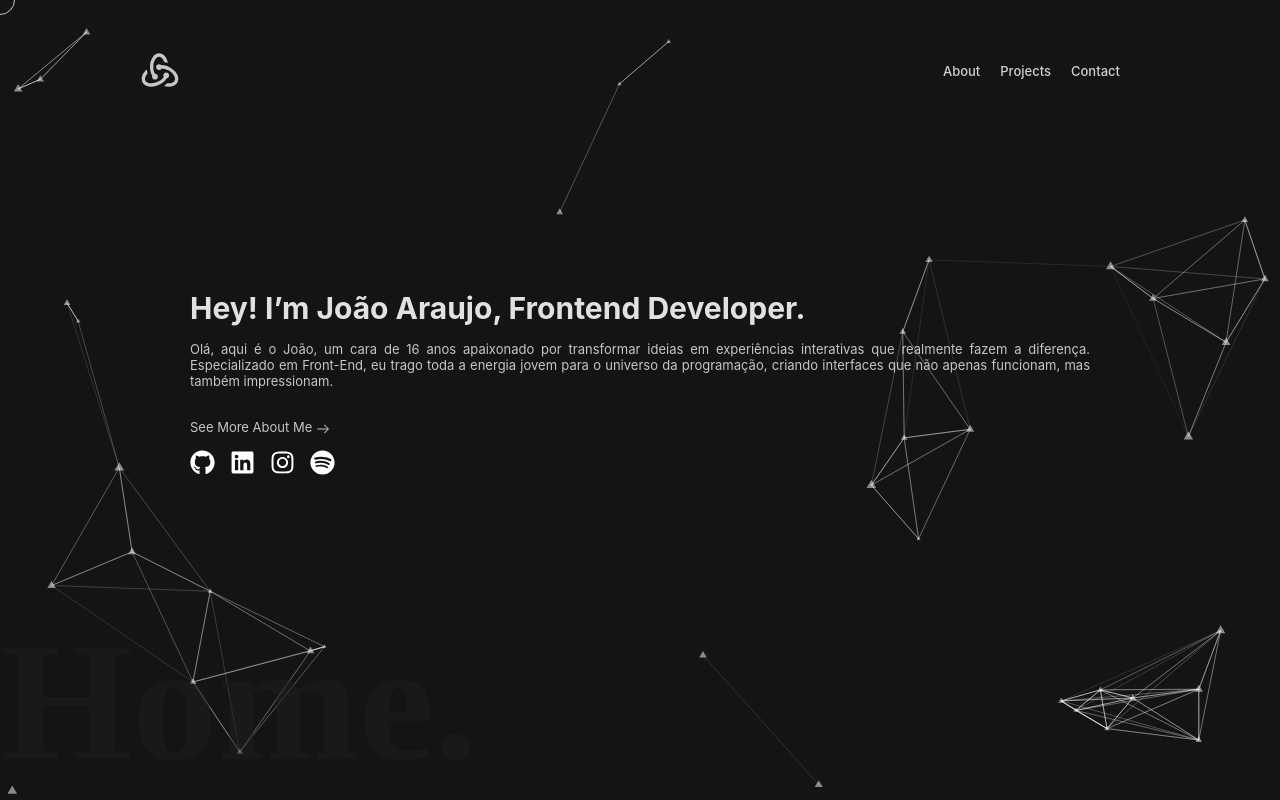
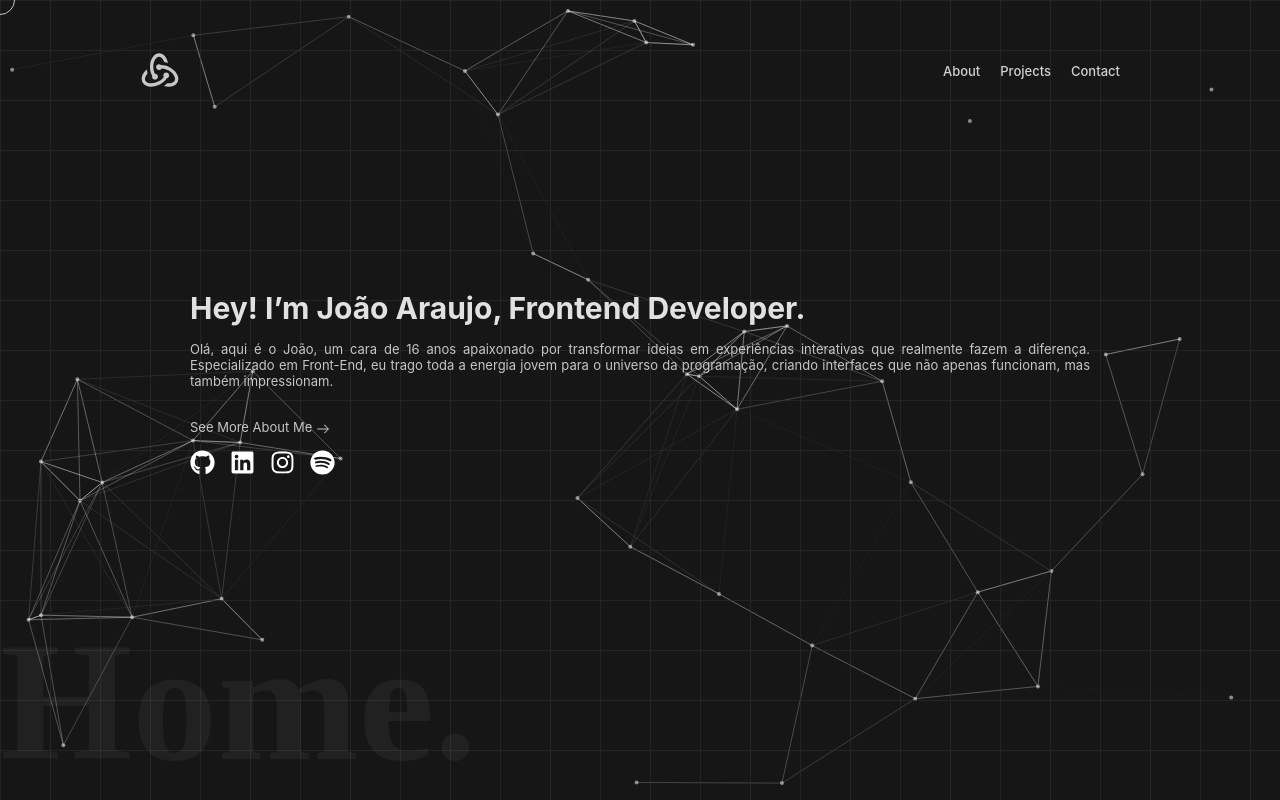
Before and after one commit to joao-araujoo/Portfolio, a React (Vite) app: page / in a window 1280 px wide. Built offline with nearby package versions, Linux system fonts and the light colour scheme; a web font is replaced by a local one.

Commit message:
feat: add checkered background to Particle component

```diff
--- a/src/components/Atoms/Particle/Particle.jsx
+++ b/src/components/Atoms/Particle/Particle.jsx
@@ -1,6 +1,6 @@
 import { useEffect, useMemo, useState } from "react";
 import Particles, { initParticlesEngine } from "@tsparticles/react";
-import { loadSlim } from "@tsparticles/slim"; // if you are going to use `loadSlim`, install the "@tsparticles/slim" package too.
+import { loadSlim } from "@tsparticles/slim";
 
 export default function Particle() {
   const [init, setInit] = useState(false);
@@ -17,17 +17,16 @@ export default function Particle() {
     () => ({
       fullScreen: {
         enabled: true,
-        zIndex: -99,
+        zIndex: -999,
+      },
+      background: {
+        color: {
+          value: "",
+        },
       },
       noise: {
         enabled: true,
       },
-      background: {
-        color: {
-          value: "#141414",
-        },
-      },
-      fpsLimit: 144,
       interactivity: {
         events: {
           onClick: {
@@ -49,6 +48,7 @@ export default function Particle() {
           },
         },
       },
+      fpsLimit: 144,
       particles: {
         color: {
           value: "#ffffff",
@@ -57,7 +57,7 @@ export default function Particle() {
           color: "#ffffff",
           distance: 200,
           enable: true,
-          opacity: 0.5,
+          opacity: 0.4,
           width: 1,
         },
         move: {
@@ -67,23 +67,21 @@ export default function Particle() {
             default: "bounce",
           },
           random: false,
-          speed: 5,
+          speed: 3,
           straight: false,
         },
         number: {
           density: {
             enable: true,
+            value_area: 800,
           },
-          value: 80,
+          value: 100,
         },
         opacity: {
           value: 0.5,
         },
-        shape: {
-          type: "triangle",
-        },
         size: {
-          value: { min: 2, max: 5 },
+          value: 2,
         },
       },
       detectRetina: true,
@@ -91,13 +89,28 @@ export default function Particle() {
     []
   );
 
+  const quadriculadoStyle = {
+    position: "fixed",
+    top: 0,
+    left: 0,
+    width: "100vw",
+    height: "100vh",
+    backgroundImage:
+      "linear-gradient(to right, rgba(50, 50, 50, 0.5) 1px, transparent 1px), linear-gradient(to bottom, rgba(50, 50, 50, 0.5) 1px, transparent 1px)",
+    backgroundSize: "50px 50px",
+    zIndex: -1,
+  };
+
   if (init) {
     return (
-      <Particles
-        id="tsparticles"
-        options={options}
-        style={{ zIndex: "-999", position: "absolute", top: 0, left: 0 }}
-      />
+      <>
+        <div style={quadriculadoStyle}></div>
+        <Particles
+          id="tsparticles"
+          options={options}
+          style={{ zIndex: "-999", position: "absolute", top: 0, left: 0 }}
+        />
+      </>
     );
   }
 
--- a/src/stylesheets/global.css
+++ b/src/stylesheets/global.css
@@ -64,7 +64,7 @@ body {
   position: fixed;
   left: 0;
   bottom: 0;
-  color: rgba(30, 30, 30, .5);
+  color: rgba(255, 255, 255, .05);
   user-select: none;
   z-index: -1;
 }
```
